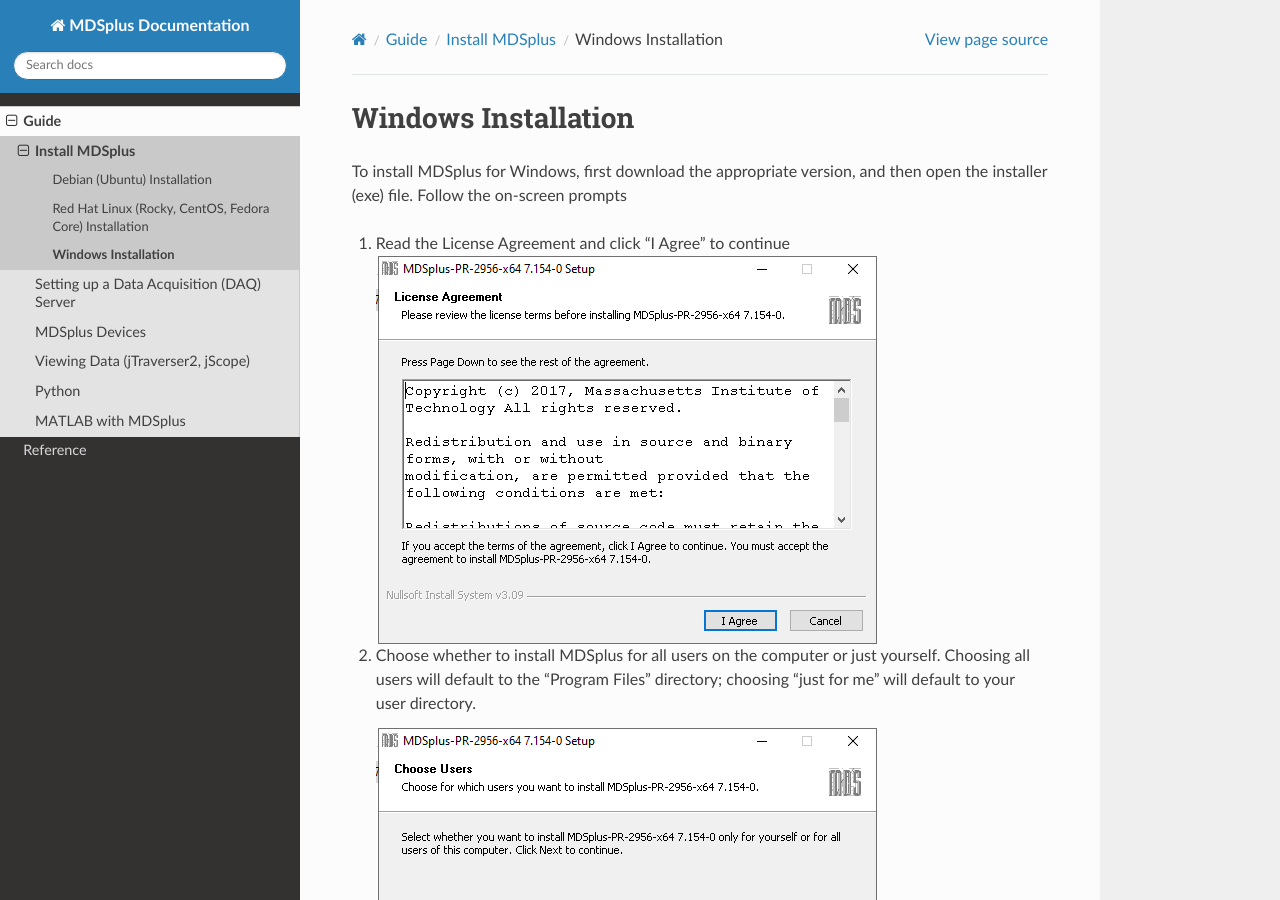
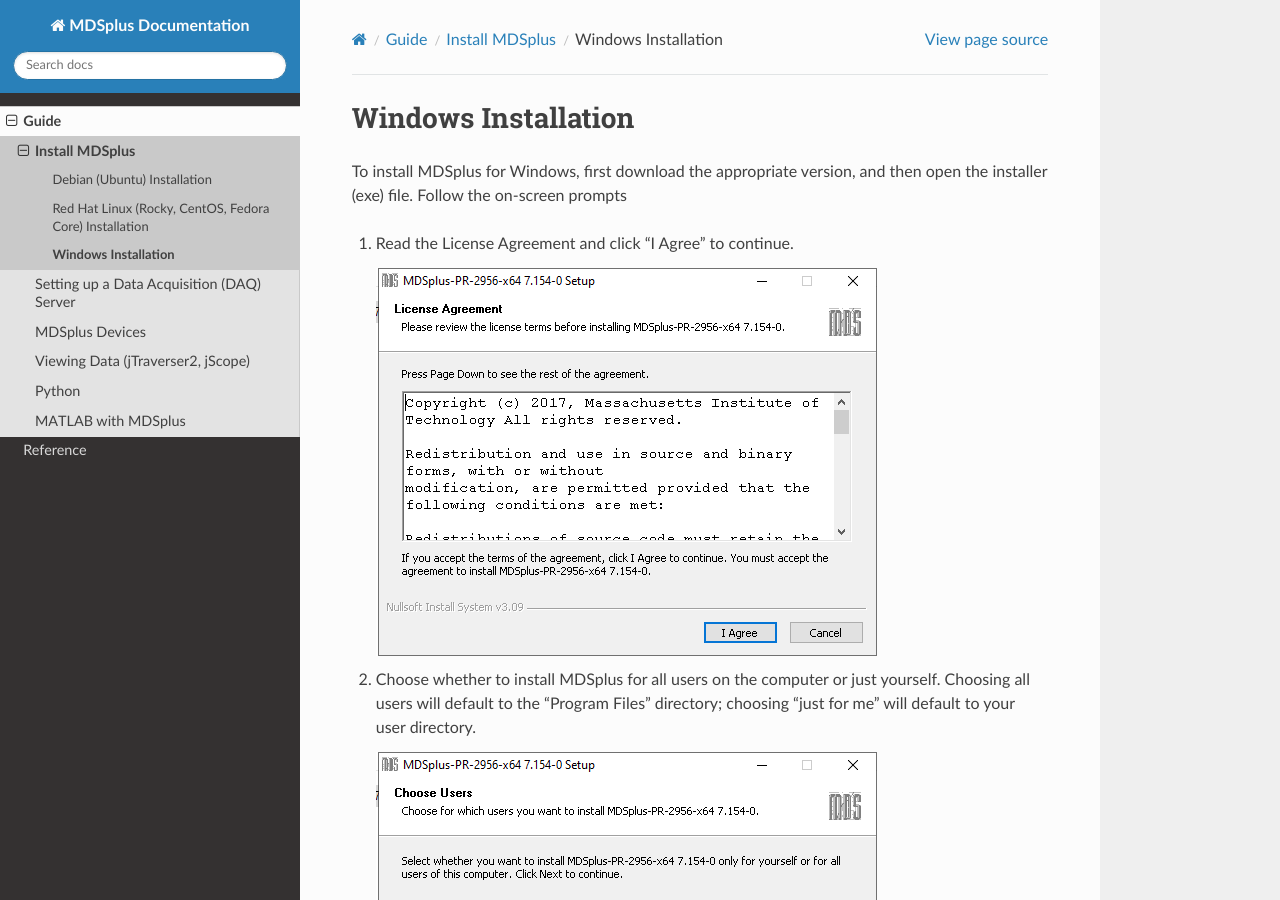
Before and after one commit to MDSplus/Documentation, a Sphinx documentation site: the page built from docs/guide/install/windows.md, in a window 1280 px wide and 900 px high. Built offline with Sphinx 7.4.7 and the Read the Docs theme 3.1.0, drawn with Linux system fonts in a browser that asks for light colours; pages that are not in the unit, such as notebooks, are missing from menus.

```diff
--- a/docs/guide/daq/index.rst
+++ b/docs/guide/daq/index.rst
@@ -25,6 +25,8 @@ Here are the general steps, with contents links below.
 
     * :doc:`experiment`: (mdsip services, dispatch table, devices)
 
+    * :doc:`faq`
+
 
 Full contents are listed below for indexing purposes
 
--- a/docs/guide/install/windows.md
+++ b/docs/guide/install/windows.md
@@ -2,7 +2,8 @@
 
 To install MDSplus for Windows, first download the appropriate version, and then open the installer (exe) file. Follow the on-screen prompts
 
-1. Read the License Agreement and click "I Agree" to continue
+1. Read the License Agreement and click "I Agree" to continue.
+
     ![](windows_installation01.png)
 
 2. Choose whether to install MDSplus for all users on the computer or just yourself. Choosing all users will default to the "Program Files" directory; choosing "just for me" will default to your user directory.
```
